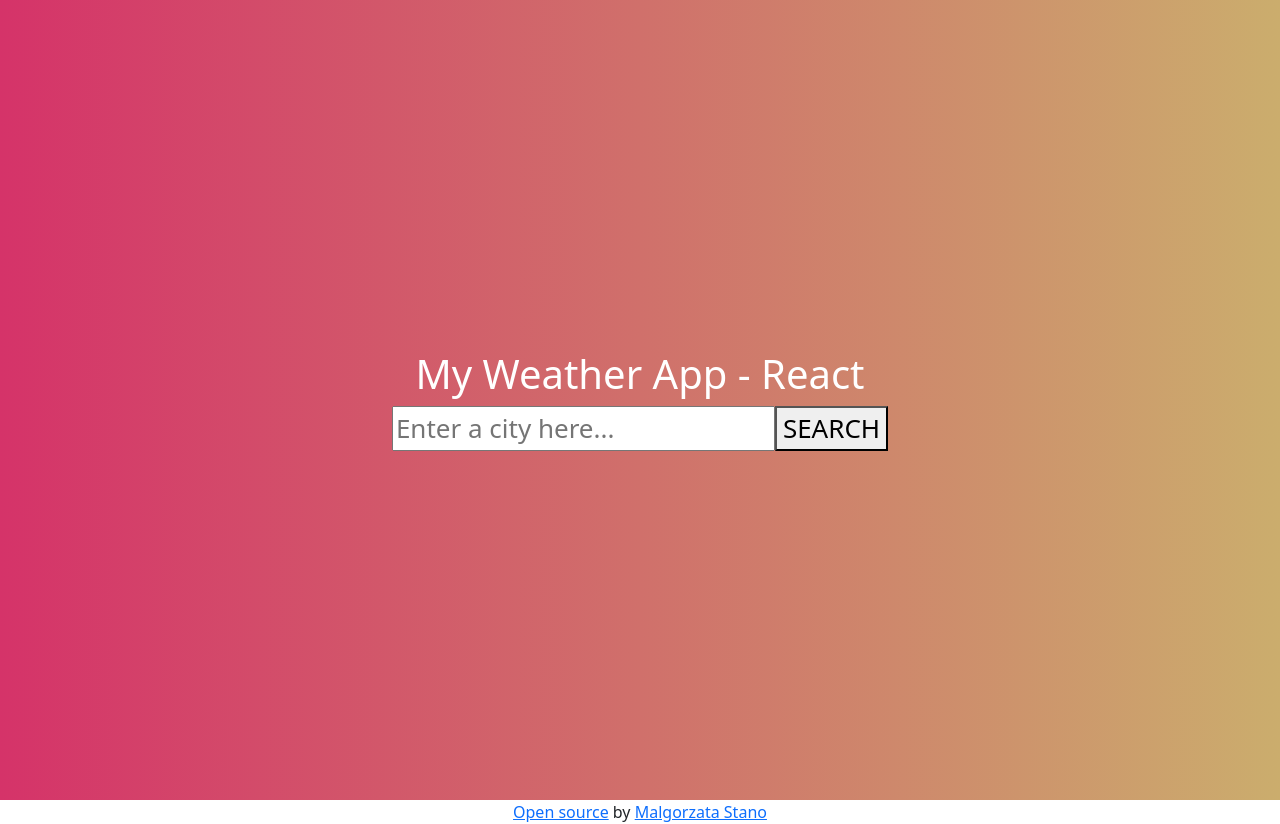
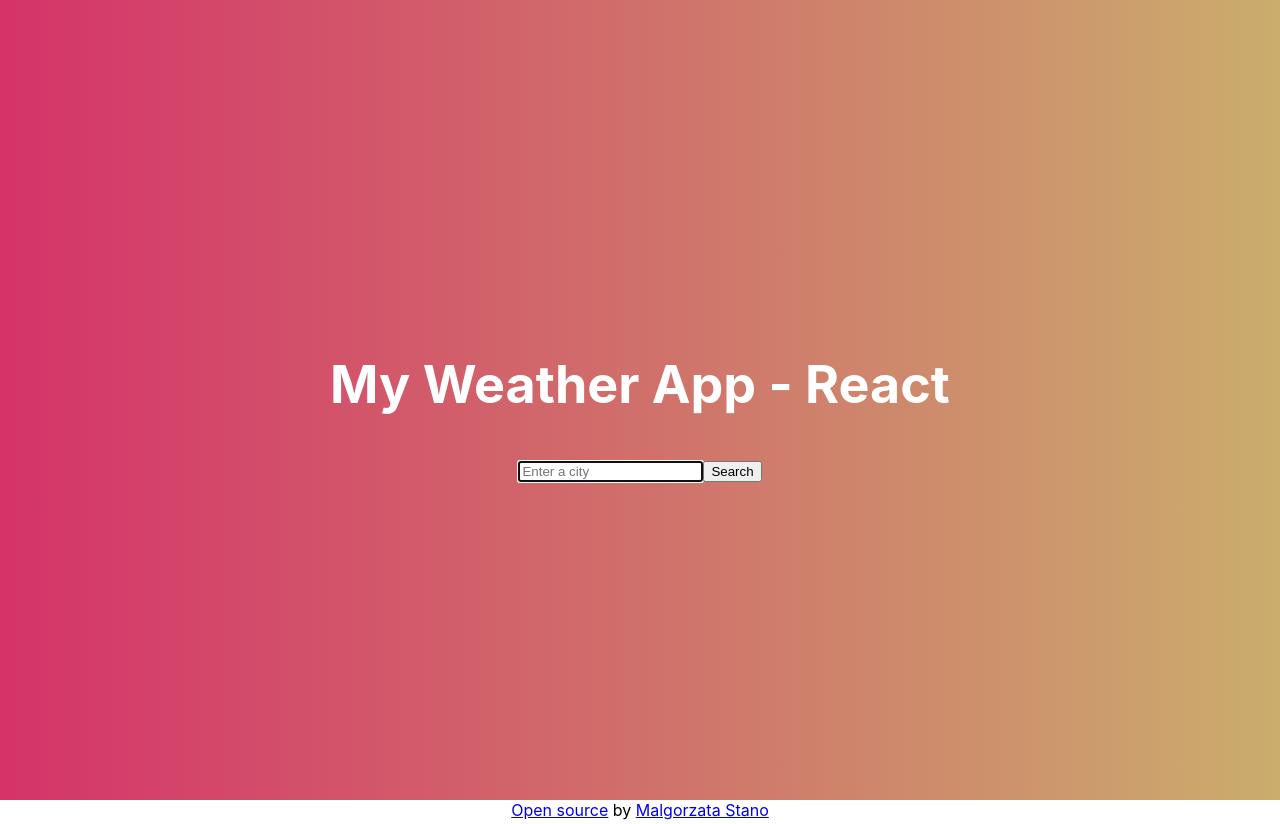
Before and after one commit to gosiast/React-Weather-App, a React (Create React App) app: page / in a window 1280 px wide. Built offline with nearby package versions, Linux system fonts and the light colour scheme.

Commit message:
changed back  to 'Search ' from weather Search

```diff
--- a/src/App.js
+++ b/src/App.js
@@ -1,6 +1,5 @@
 import "./App.css";
-import WeatherSearch from "./WeatherSearch";
-import "bootstrap/dist/css/bootstrap.min.css";
+import Search from "./Search";
 
 function App() {
 	return (
@@ -8,7 +7,7 @@ function App() {
 			<div className="weather-container">
 				<header className="App-header">
 					<h1> My Weather App - React</h1>
-					<WeatherSearch />
+					<Search />
 				</header>
 			</div>
 			<footer>
--- /dev/null
+++ b/src/Search.js
@@ -0,0 +1,35 @@
+import React, { Component } from "react";
+
+export default class Search extends Component {
+	constructor(props) {
+		super(props);
+		this.state = {
+			value: "",
+		};
+	}
+
+	_handleChange(event) {
+		this.setState({ value: event.target.value });
+	}
+
+	_submit(event) {
+		event.preventDefault();
+		this.props.refresh(this.state.value);
+	}
+
+	render() {
+		return (
+			<form className="float-left" onClick={(event) => this._submit(event)}>
+				<input
+					type="text"
+					placeholder="Enter a city"
+					autoComplete="off"
+					autoFocus="on"
+					onChange={(event) => this._handleChange(event)}
+					value={this.state.value}
+				/>
+				<input type="submit" value="Search" className="btn btn-primary" />
+			</form>
+		);
+	}
+}
--- a/src/WeatherSearch.js
+++ /dev/null
@@ -1,63 +0,0 @@
-import React, { useState } from "react";
-import axios from "axios";
-
-export default function WeatherSearch() {
-	const [city, setCity] = useState("");
-	const [loaded, setLoaded] = useState(false);
-	const [weather, setWeather] = useState({});
-
-	function displayWeather(response) {
-		setLoaded(true);
-		setWeather({
-			temperature: response.data.main.temp,
-			wind: response.data.wind.speed,
-			humidity: response.data.main.humidity,
-			icon: `http://openweathermap.org/img/wn/${response.data.weather[0].icon}@2x.png`,
-			description: response.data.weather[0].description,
-		});
-	}
-
-	function handleSubmit(event) {
-		event.preventDefault();
-		let apiKey = "5f472b7acba333cd8a035ea85a0d4d4c";
-		let units = "metric";
-		//have to have access to the city below
-		let apiUrl = `https://api.openweathermap.org/data/2.5/weather?q=${city}&appid=${apiKey}&units=${units}`;
-		axios.get(apiUrl).then(displayWeather); //make an API call, then
-		//update weather UI
-	}
-
-	function updateCity(event) {
-		setCity(event.target.value);
-	}
-
-	let form = (
-		<form onSubmit={handleSubmit}>
-			<input
-				type="search"
-				placeholder="Enter a city here..."
-				onChange={updateCity}
-			/>
-			<button type="Submit">SEARCH</button>
-		</form>
-	);
-
-	if (loaded) {
-		return (
-			<div>
-				{form}
-				<ul>
-					<li>Temperature: {Math.round(weather.temperature)}°C</li>
-					<li>Description: {weather.description}</li>
-					<li>Humidity: {weather.humidity}%</li>
-					<li>Wind: {weather.wind}km/h</li>
-					<li>
-						<img src={weather.icon} alt={weather.description} />
-					</li>
-				</ul>
-			</div>
-		);
-	} else {
-		return form;
-	}
-}
--- a/src/index.js
+++ b/src/index.js
@@ -1,8 +1,8 @@
 import React from "react";
 import ReactDOM from "react-dom/client";
-import "./index.css";
 import App from "./App";
 import reportWebVitals from "./reportWebVitals";
+import "./index.css";
 
 const root = ReactDOM.createRoot(document.getElementById("root"));
 root.render(
```
